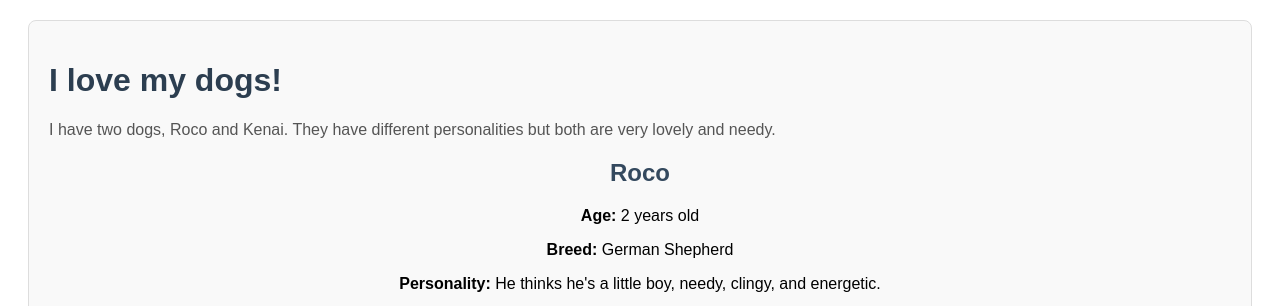
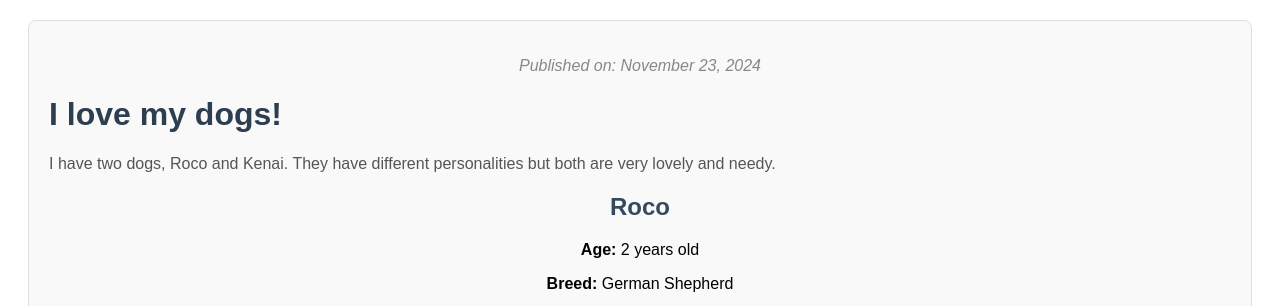
Before and after one commit to acra52/my-first-blog, a Django app: page / in a window 1280 px wide. Shown: the top 306 px of the page. Run offline with Django 4.2, Linux system fonts and the light colour scheme.

```diff
--- a/blog/templates/blog/post_list.html
+++ b/blog/templates/blog/post_list.html
@@ -1,4 +1,5 @@
 <div style="font-family: Arial, sans-serif; margin: 20px; padding: 20px; border: 1px solid #ddd; border-radius: 8px; background-color: #f9f9f9;">
+    <p style="text-align: center; font-style: italic; color: #888;">Published on: November 23, 2024</p>
     <h1 style="color: #2c3e50;">I love my dogs!</h1>
     <p style="font-size: 16px; color: #555;">I have two dogs, Roco and Kenai. They have different personalities but both are very lovely and needy.</p>
 
--- a/blog/views.py
+++ b/blog/views.py
@@ -1,5 +1,7 @@
 from django.shortcuts import render
+from django.utils import timezone
+from .models import Post
 
-# Create your views here.
 def post_list(request):
-    return render(request, 'blog/post_list.html', {})
+    posts = Post.objects.filter(published_date__lte=timezone.now()).order_by('published_date')
+    return render(request, 'blog/post_list.html', {'posts': posts})
```
